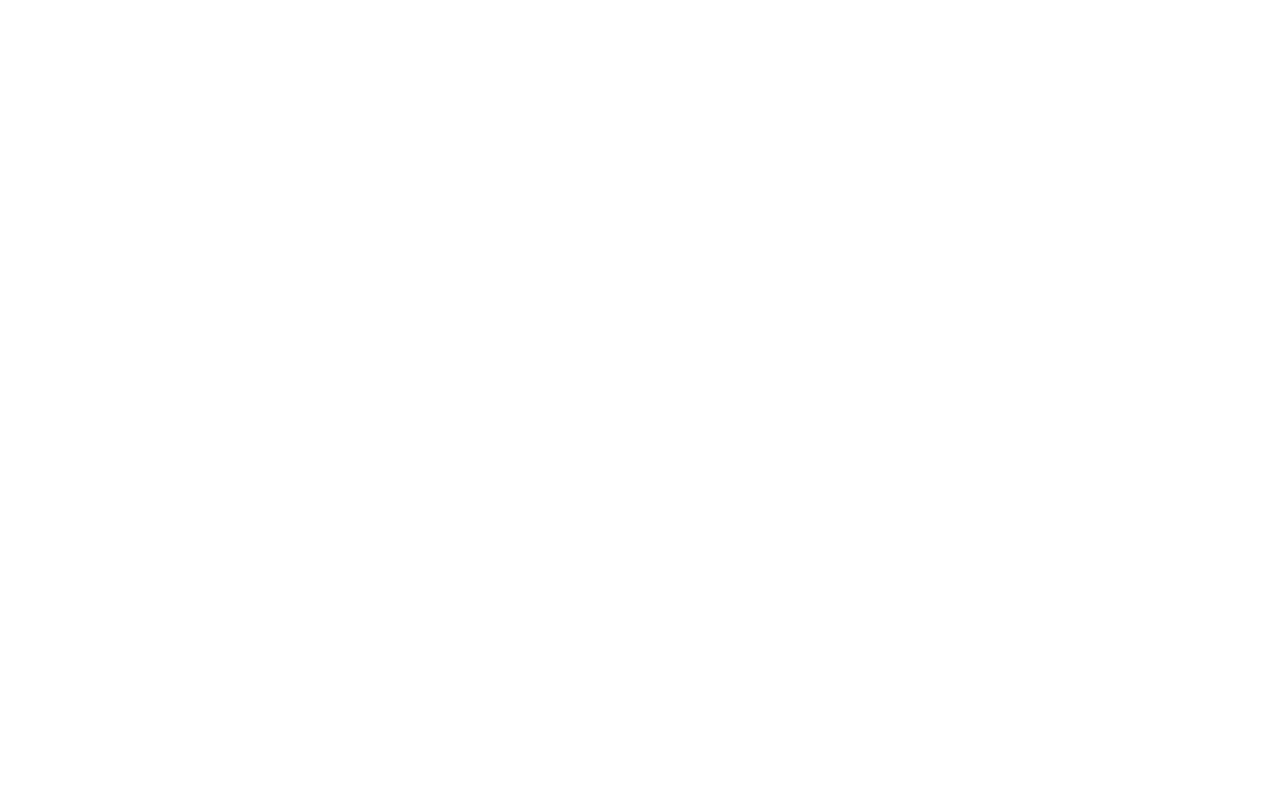
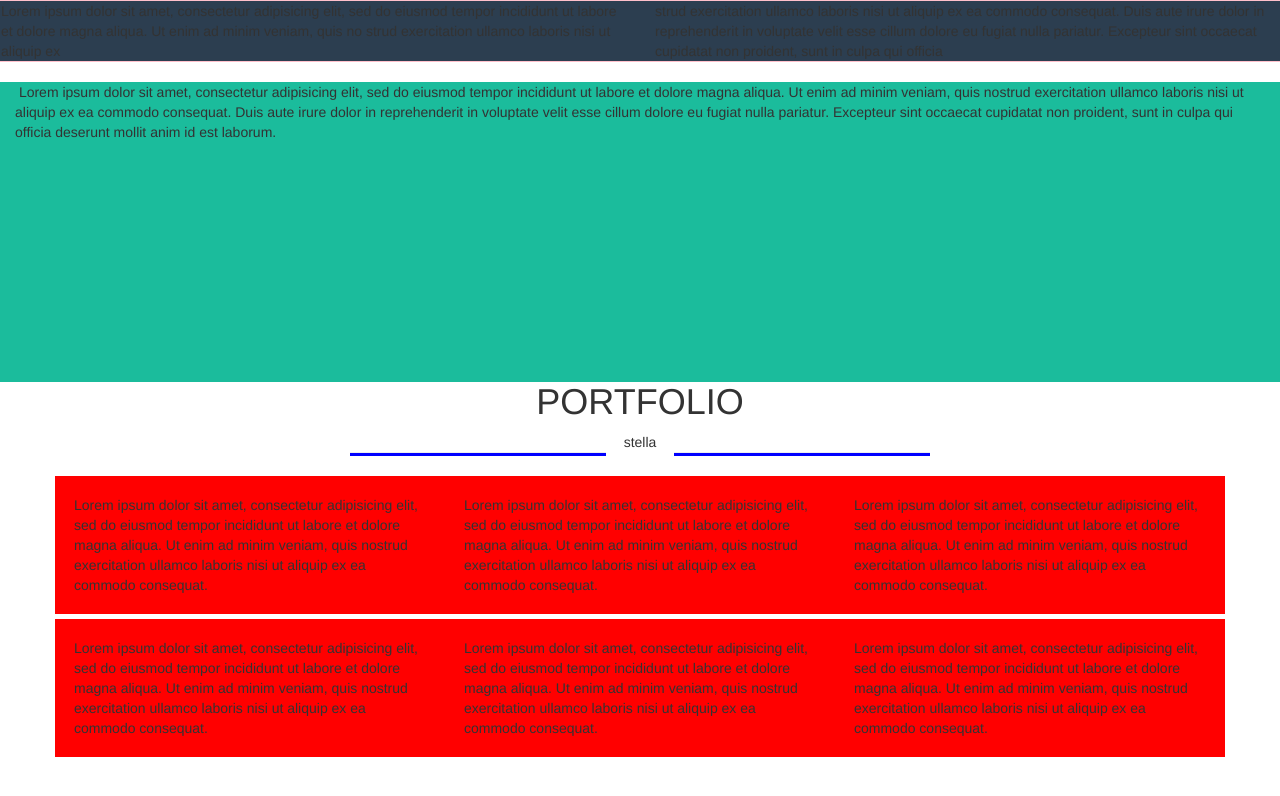
Before and after one commit to lucacarnaroli/html-css-bootstrap-freelancer, a plain HTML site: page index.html in a window 1280 px wide. Drawn offline with nearby package versions, Linux system fonts and the light colour scheme.

Commit message:
suddivisione in sezioni

```diff
--- a/css/style.css
+++ b/css/style.css
@@ -0,0 +1,32 @@
+.navbar {
+  background-color: pink;
+}
+.col_navbar {
+  background-color: #2C3E50;
+}
+.header {
+  background-color: #1BBC9C;
+  height: 300px;
+}
+.portfolio {
+  text-align: center;
+}
+.linea-s {
+  width: 20%;
+  float: left;
+  background-color: blue;
+  height: 3px;
+  margin-left: 350px;
+}
+.linea-r {
+  width: 20%;
+  float: right;
+  background-color: blue;
+  height: 3px;
+  margin-right: 350px;
+}
+.box_portfolio {
+  background-color: red;
+  margin-bottom: 5px;
+  padding: 19px;
+}
--- a/index.html
+++ b/index.html
@@ -9,6 +9,68 @@
     <title>Bootstrap</title>
   </head>
   <body>
+    <header>
+      <div class="container_fluid">
+        <div class="row">
+          <div class="navbar">
+          <div class="col-lg-6 col_navbar">
+            Lorem ipsum dolor sit amet, consectetur adipisicing elit, sed do eiusmod tempor incididunt ut labore et dolore magna aliqua. Ut enim ad minim veniam, quis no
+            strud exercitation ullamco laboris nisi ut aliquip ex
+          </div>
+          <div class="col-lg-6 col_navbar">
+            strud exercitation ullamco laboris nisi ut aliquip ex ea commodo consequat. Duis aute irure dolor in reprehenderit in voluptate velit esse cillum dolore eu fugiat nulla pariatur. Excepteur sint occaecat cupidatat non proident, sunt in culpa qui officia
+          </div>
+        </div>
+        </div>
+        <div class="col-lg-12 header">
+          <img src="" alt="">
+          Lorem ipsum dolor sit amet, consectetur adipisicing elit, sed do eiusmod tempor incididunt ut labore et dolore magna aliqua. Ut enim ad minim veniam, quis nostrud exercitation ullamco laboris nisi ut aliquip ex ea commodo consequat. Duis aute irure dolor in reprehenderit in voluptate velit esse cillum dolore eu fugiat nulla pariatur. Excepteur sint occaecat cupidatat non proident, sunt in culpa qui officia deserunt mollit anim id est laborum.
+        </div>
+        </div>
+      </header>
+
+
+
+    <main>
+   <!-- prima sezione -->
+   <section class="sezione_portfolio">
+
+     <div class="portfolio">
+       <h1>PORTFOLIO</h1>
+       <hr class="linea-s">stella
+       <hr class="linea-r">
+     </div>
+     <div class="container">
+     <div class="row">
+     <div class="col-lg-4 box_portfolio">
+       Lorem ipsum dolor sit amet, consectetur adipisicing elit, sed do eiusmod tempor incididunt ut labore et dolore magna aliqua. Ut enim ad minim veniam, quis nostrud exercitation ullamco laboris nisi ut aliquip ex ea commodo consequat.
+     </div>
+     <div class="col-lg-4 box_portfolio">
+       Lorem ipsum dolor sit amet, consectetur adipisicing elit, sed do eiusmod tempor incididunt ut labore et dolore magna aliqua. Ut enim ad minim veniam, quis nostrud exercitation ullamco laboris nisi ut aliquip ex ea commodo consequat.
+     </div>
+     <div class="col-lg-4 box_portfolio">
+       Lorem ipsum dolor sit amet, consectetur adipisicing elit, sed do eiusmod tempor incididunt ut labore et dolore magna aliqua. Ut enim ad minim veniam, quis nostrud exercitation ullamco laboris nisi ut aliquip ex ea commodo consequat.
+     </div>
+     <div class="col-lg-4 box_portfolio">
+       Lorem ipsum dolor sit amet, consectetur adipisicing elit, sed do eiusmod tempor incididunt ut labore et dolore magna aliqua. Ut enim ad minim veniam, quis nostrud exercitation ullamco laboris nisi ut aliquip ex ea commodo consequat.
+     </div>
+     <div class="col-lg-4 box_portfolio">
+       Lorem ipsum dolor sit amet, consectetur adipisicing elit, sed do eiusmod tempor incididunt ut labore et dolore magna aliqua. Ut enim ad minim veniam, quis nostrud exercitation ullamco laboris nisi ut aliquip ex ea commodo consequat.
+     </div>
+     <div class="col-lg-4 box_portfolio">
+       Lorem ipsum dolor sit amet, consectetur adipisicing elit, sed do eiusmod tempor incididunt ut labore et dolore magna aliqua. Ut enim ad minim veniam, quis nostrud exercitation ullamco laboris nisi ut aliquip ex ea commodo consequat.
+     </div>
+
+
+
+     </div>
+     </div>
+   </section>
+
+    </main>
+    <footer>
+
+    </footer>
 
   </body>
 </html>
```
